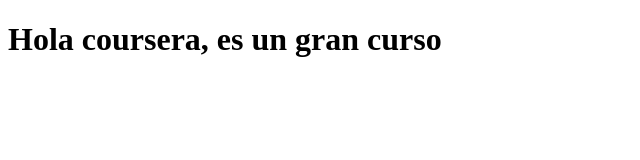
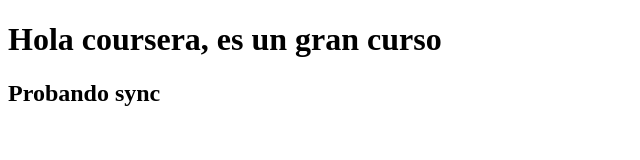
Before and after one commit to alvgonzgar/coursera-test1, a plain HTML site: page site/index.html in a window 1280 px wide. Shown: the whole page, without its empty margins (0-640 px from the left). Drawn offline with Linux system fonts and the light colour scheme.

Commit message:
css first commit

```diff
--- a/site/index.html
+++ b/site/index.html
@@ -5,5 +5,6 @@
 </head>
 <body>
 	<h1>Hola coursera, es un gran curso</h1>
+	<h2>Probando sync</h2>
 </body>
 </html>
```
Also changed, not shown: module2/css/module2_styles.css (added).
